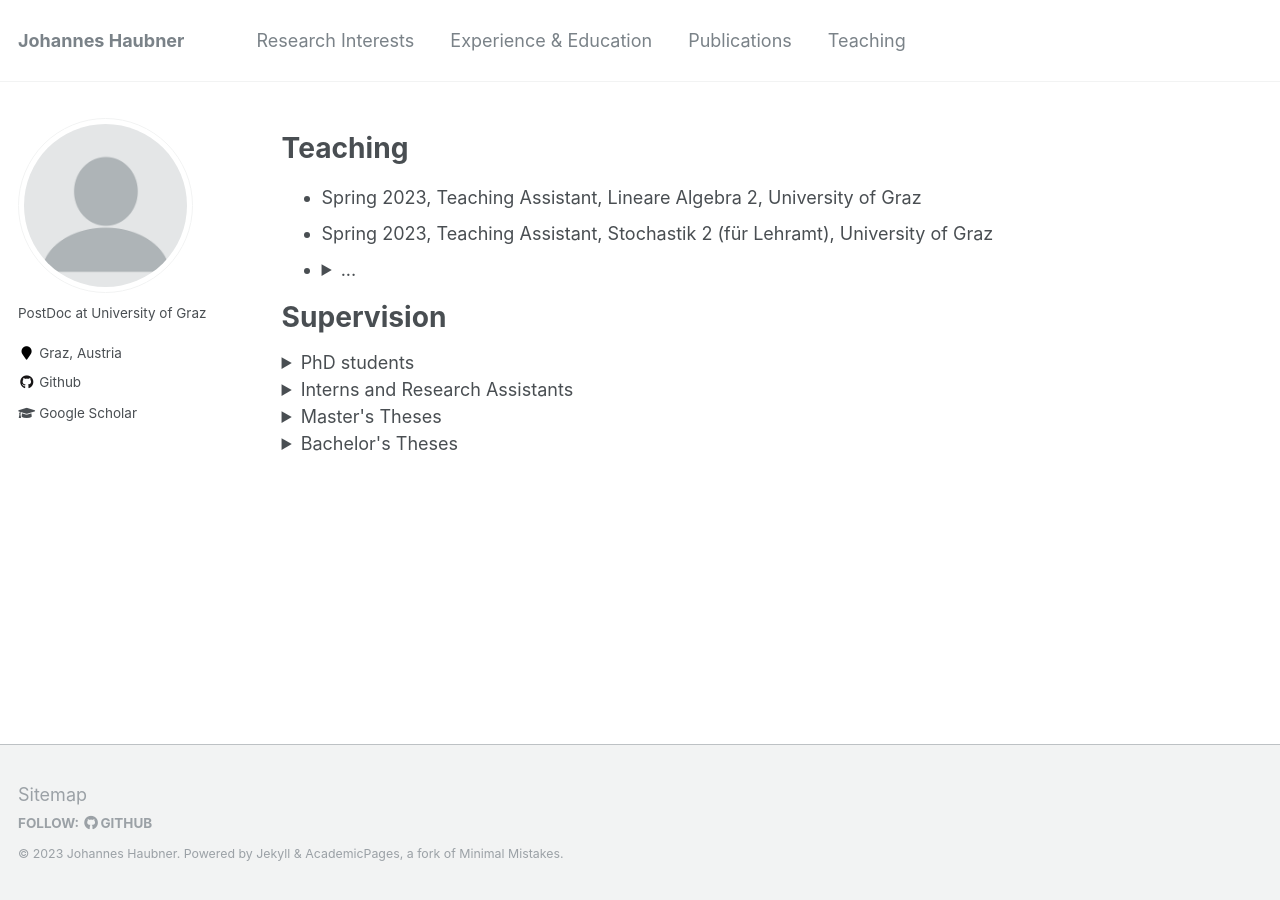
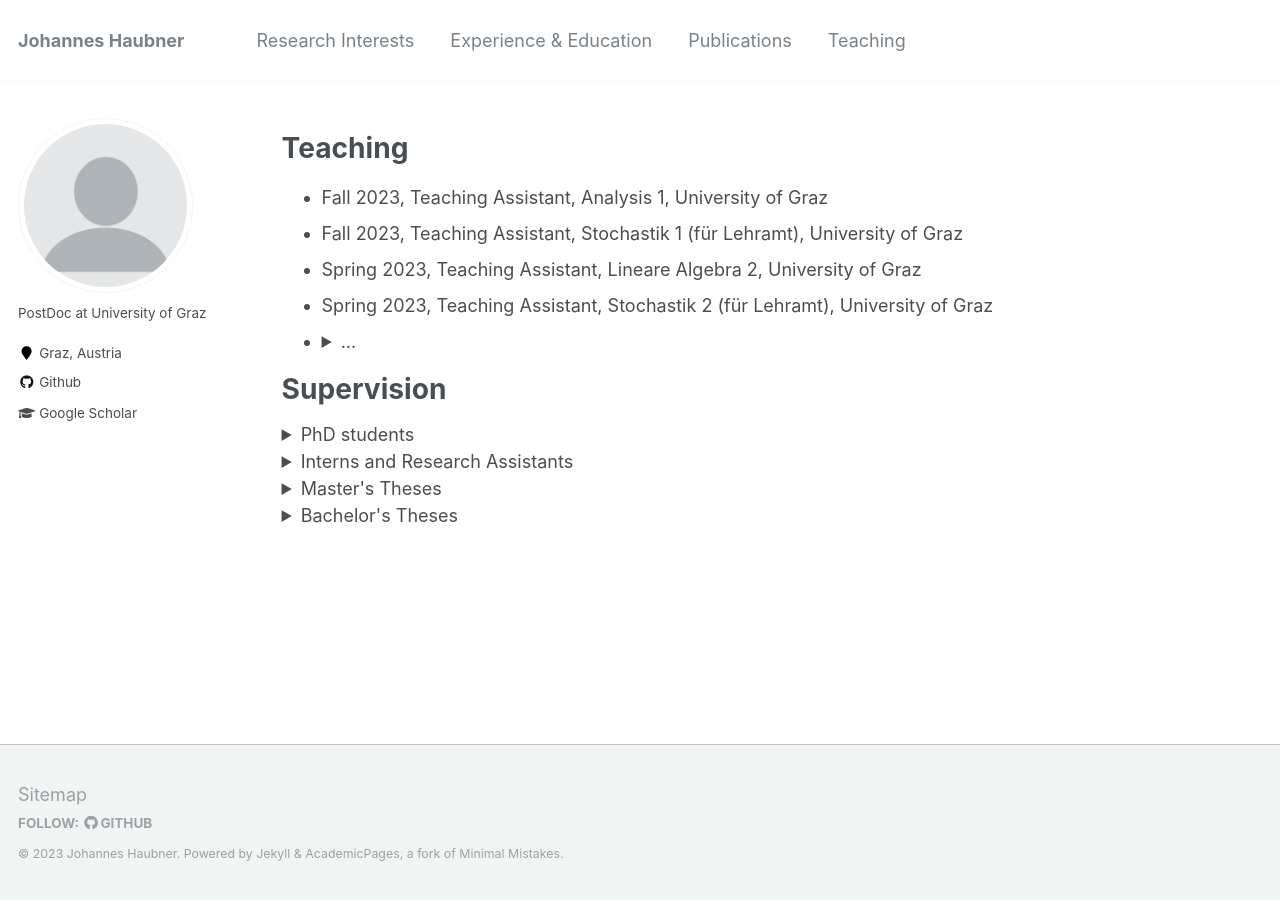
Before and after one commit to JohannesHaubner/johanneshaubner.github.io, a Jekyll site: the page built from _pages/teaching.md, in a window 1280 px wide. Built offline with Jekyll 4.4.1, drawn with Linux system fonts in a browser that asks for light colours.

Commit message:
Update teaching.md

```diff
--- a/_pages/teaching.md
+++ b/_pages/teaching.md
@@ -7,6 +7,8 @@ author_profile: true
 
 <h1>Teaching</h1>
 
+* Fall 2023, Teaching Assistant, Analysis 1, University of Graz
+* Fall 2023, Teaching Assistant, Stochastik 1 (für Lehramt), University of Graz
 * Spring 2023, Teaching Assistant, Lineare Algebra 2, University of Graz
 * Spring 2023, Teaching Assistant, Stochastik 2 (für Lehramt), University of Graz
 * <details><summary>...</summary>
```
